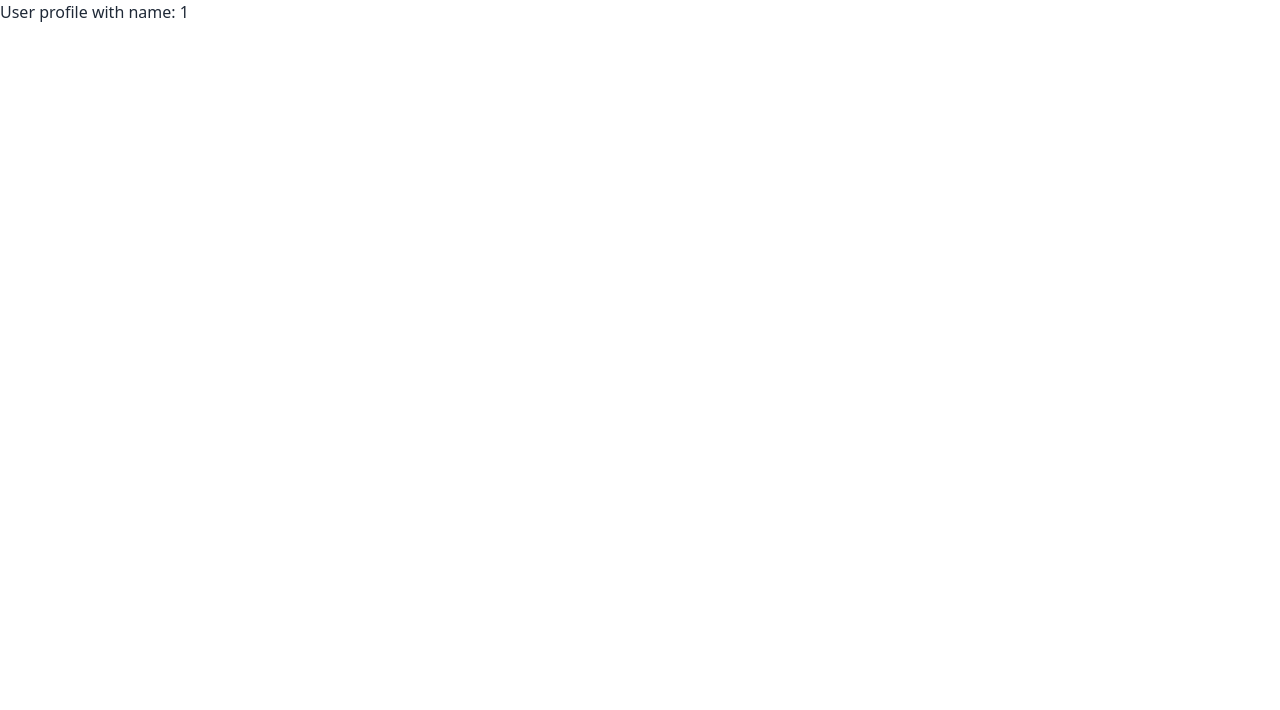
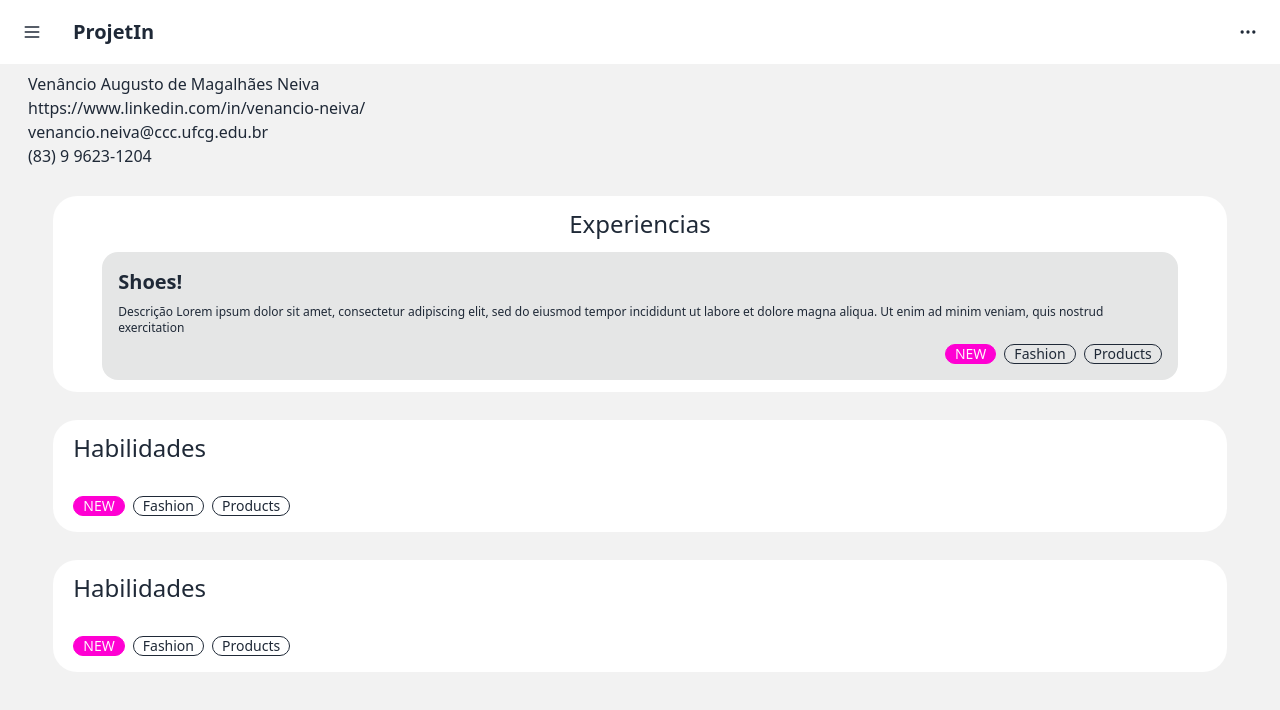
Before and after one commit to ESinco/frontend, a Next.js app: page /profile/1 in a window 1280 px wide. Shown: the top 710 px of the page. Built offline with nearby package versions, Linux system fonts and the light colour scheme.

Commit message:
adding features on user profile page, didnt create the components yet.

```diff
--- a/src/app/globals.css
+++ b/src/app/globals.css
@@ -2,7 +2,7 @@
 @tailwind components;
 @tailwind utilities;
 
-
 body {
-
+  --tw-bg-opacity: 1;
+  background-color: var(--fallback-b2, oklch(var(--b2) / var(--tw-bg-opacity)));
 }
--- /dev/null
+++ b/src/components/Layout.js
@@ -0,0 +1,10 @@
+import Navbar from "./Navbar";
+
+export default function Layout({ children }) {
+  return (
+    <div>
+      <Navbar />
+      <main className="h-screen">{children}</main>
+    </div>
+  );
+}
--- /dev/null
+++ b/src/components/Navbar.js
@@ -0,0 +1,43 @@
+export default function Navbar() {
+  return (
+    <div className="navbar bg-base-100">
+      <div className="flex-none">
+        <button className="btn btn-square btn-ghost">
+          <svg
+            xmlns="http://www.w3.org/2000/svg"
+            fill="none"
+            viewBox="0 0 24 24"
+            className="inline-block h-5 w-5 stroke-current"
+          >
+            <path
+              strokeLinecap="round"
+              strokeLinejoin="round"
+              strokeWidth="2"
+              d="M4 6h16M4 12h16M4 18h16"
+            ></path>
+          </svg>
+        </button>
+      </div>
+      <div className="flex-1">
+        <a className="btn btn-ghost text-xl">ProjetIn</a>
+      </div>
+      <div className="flex-none">
+        <button className="btn btn-square btn-ghost">
+          <svg
+            xmlns="http://www.w3.org/2000/svg"
+            fill="none"
+            viewBox="0 0 24 24"
+            className="inline-block h-5 w-5 stroke-current"
+          >
+            <path
+              strokeLinecap="round"
+              strokeLinejoin="round"
+              strokeWidth="2"
+              d="M5 12h.01M12 12h.01M19 12h.01M6 12a1 1 0 11-2 0 1 1 0 012 0zm7 0a1 1 0 11-2 0 1 1 0 012 0zm7 0a1 1 0 11-2 0 1 1 0 012 0z"
+            ></path>
+          </svg>
+        </button>
+      </div>
+    </div>
+  );
+}
--- /dev/null
+++ b/src/pages/_app.js
@@ -0,0 +1,13 @@
+import Layout from "@/components/Layout";
+import "../app/globals.css";
+
+export default function MyApp({ Component, pageProps }) {
+  return (
+    <Layout>
+      <Component {...pageProps} />
+    </Layout>
+  );
+}
+
+// TODO: VERIFY IF THIS IS THE BEST WAY BECAUSE THERE WILL BE PAGES WHICH WE WILL NOT USE THE
+// NAVBAR NOR THE LAYOUT, WHAT WE DO THEN?
--- a/src/pages/profile/[username].js
+++ b/src/pages/profile/[username].js
@@ -5,5 +5,60 @@ export default function UserProfilePage() {
   const router = useRouter();
   const { username } = router.query;
 
-  return <div>User profile with name: {username}</div>;
+  // GET USER from DATABASE with username = username...
+
+  return (
+    <div>
+      {/* DIV INFORMACOES INICIAIS */}
+      <div className="flex justify-center flex-col items-start mx-7 my-2">
+        <p>Venâncio Augusto de Magalhães Neiva</p>
+        <div>
+          <p>https://www.linkedin.com/in/venancio-neiva/</p>
+        </div>
+        <div>
+          <p>venancio.neiva@ccc.ufcg.edu.br</p>
+        </div>
+        <div>
+          <p>(83) 9 9623-1204</p>
+        </div>
+      </div>
+      {/* EXPERIENCIAS COMPONENT */}
+      <div className="bg-base-100 flex flex-col items-center justify-center w-11/12 mx-auto rounded-3xl my-7">
+        <h1 className="text-2xl py-3">Experiencias</h1>
+        <div className="card bg-base-300 w-11/12 mb-3">
+          <div className="card-body p-4">
+            <h2 className="card-title">Shoes!</h2>
+            <p className="text-xs">
+              Descrição Lorem ipsum dolor sit amet, consectetur adipiscing elit,
+              sed do eiusmod tempor incididunt ut labore et dolore magna aliqua.
+              Ut enim ad minim veniam, quis nostrud exercitation
+            </p>
+            <div className="card-actions justify-end ">
+              <div className="badge badge-secondary">NEW</div>
+              <div className="badge badge-outline">Fashion</div>
+              <div className="badge badge-outline">Products</div>
+            </div>
+          </div>
+        </div>
+      </div>
+      {/* HABILIDADES CARD - THINK ABOUT A WAY TO MAKE BADGE 'CLASSES' EACH ONE'LL HAVE A SYMBOL AND A COLOR */}
+      <div className="bg-base-100 flex flex-col items-start justify-between px-5 w-11/12 mx-auto rounded-3xl my-7 h-28">
+        <h1 className="text-2xl py-3">Habilidades</h1>
+        <div className="card-actions justify-end pb-4">
+          <div className="badge badge-secondary">NEW</div>
+          <div className="badge badge-outline">Fashion</div>
+          <div className="badge badge-outline">Products</div>
+        </div>
+      </div>
+      {/* INTERESSES CARD - THINK ABOUT A WAY TO MAKE BADGE 'CLASSES' EACH ONE'LL HAVE A SYMBOL AND A COLOR */}
+      <div className="bg-base-100 flex flex-col items-start justify-between px-5 w-11/12 mx-auto rounded-3xl my-7 h-28">
+        <h1 className="text-2xl py-3">Habilidades</h1>
+        <div className="card-actions justify-end pb-4">
+          <div className="badge badge-secondary">NEW</div>
+          <div className="badge badge-outline">Fashion</div>
+          <div className="badge badge-outline">Products</div>
+        </div>
+      </div>
+    </div>
+  );
 }
```
